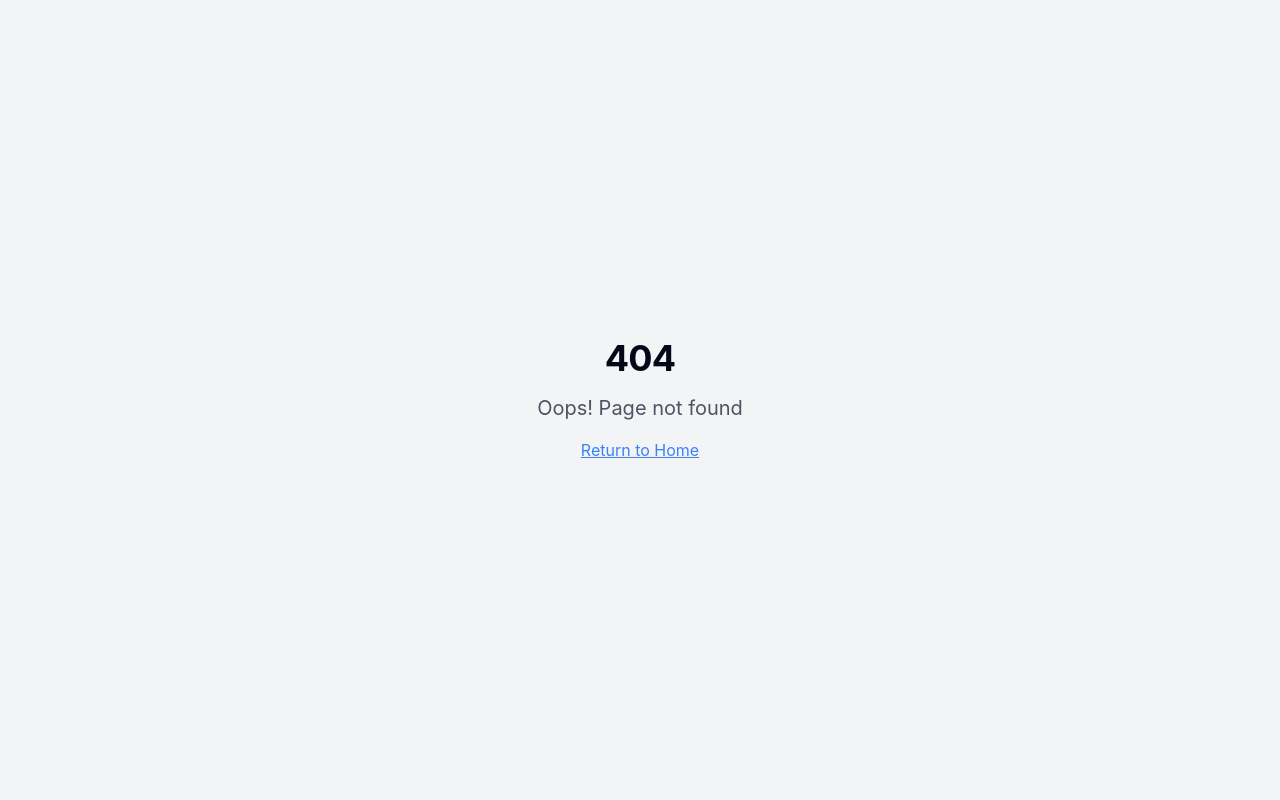
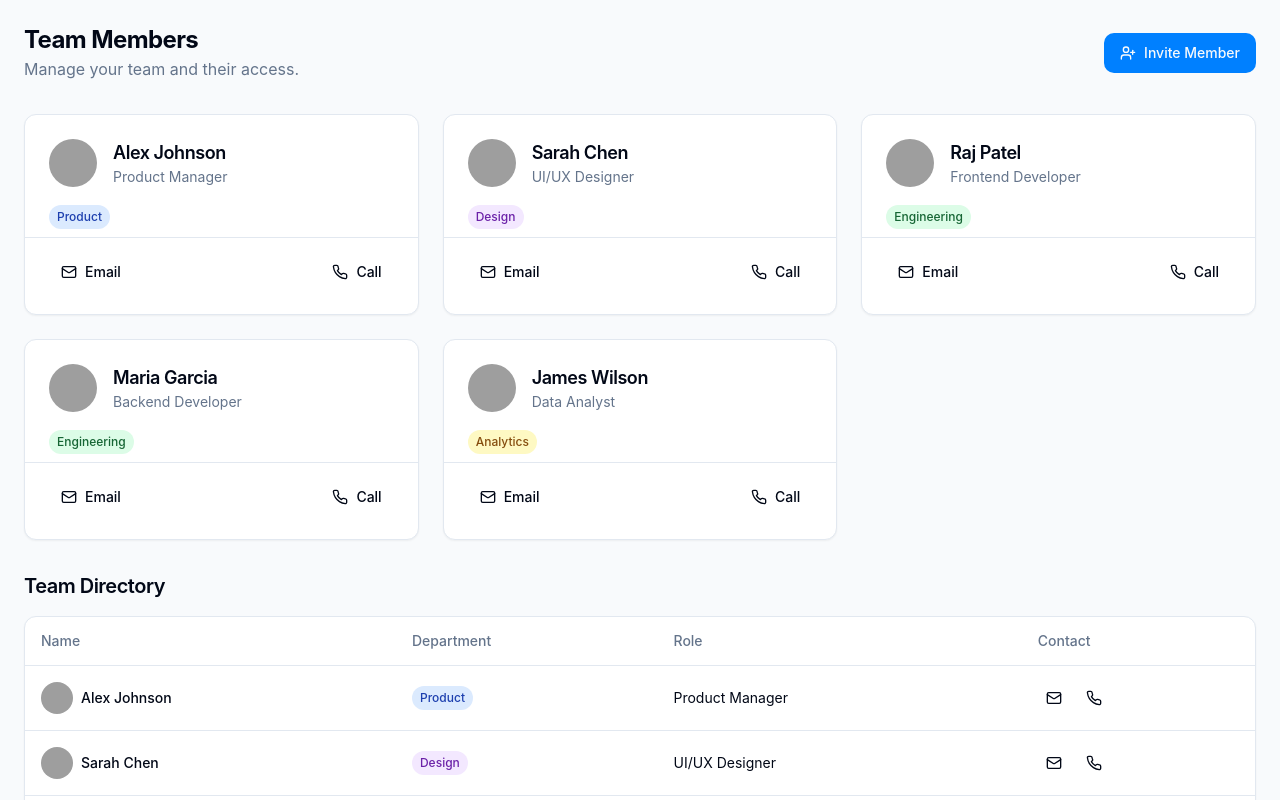
Before and after one commit to anshul-jain-devx108/WeHearU---AI-Driven-Feedback-Platform, a React (Vite) app: page /dashboard/team in a window 1280 px wide. Before the commit this address had no page. Shown: the top 800 px of the page. Built offline with nearby package versions, Linux system fonts and the light colour scheme; grey boxes are pictures that could not be loaded.

Commit message:
feat: Implement team feature
This commit implements the team feature, making it functional end-to-end.

```diff
--- a/src/App.tsx
+++ b/src/App.tsx
@@ -14,7 +14,7 @@ import Dashboard from "./pages/Dashboard/Dashboard";
 import Feedback from "./pages/Dashboard/Feedback";
 import Insights from "./pages/Dashboard/Insights";
 import Reports from "./pages/Dashboard/Reports";
-import Tea from "./pages/Dashboard/Tea";
+import Team from "./pages/Dashboard/Team";
 import Settings from "./pages/Settings/Settings";
 
 const queryClient = new QueryClient();
@@ -35,7 +35,7 @@ const App = () => (
               <Route path="/dashboard/feedback" element={<Feedback />} />
               <Route path="/dashboard/insights" element={<Insights />} />
               <Route path="/dashboard/reports" element={<Reports />} />
-              <Route path="/dashboard/tea" element={<Tea />} />
+              <Route path="/dashboard/team" element={<Team />} />
               <Route path="/settings" element={<Settings />} />
               <Route path="*" element={<NotFound />} />
             </Routes>
--- /dev/null
+++ b/src/pages/Dashboard/Team.tsx
@@ -0,0 +1,238 @@
+
+import React from 'react';
+import { Users, UserPlus, Mail, Phone } from 'lucide-react';
+import { Button } from '@/components/ui/button';
+import { Avatar, AvatarFallback, AvatarImage } from '@/components/ui/avatar';
+import { Card, CardContent, CardDescription, CardFooter, CardHeader, CardTitle } from '@/components/ui/card';
+import { Table, TableBody, TableCell, TableHead, TableHeader, TableRow } from '@/components/ui/table';
+import { Dialog, DialogContent, DialogDescription, DialogFooter, DialogHeader, DialogTitle, DialogTrigger } from '@/components/ui/dialog';
+import { useToast } from '@/hooks/use-toast';
+
+// Sample team data
+const teamMembers = [
+  {
+    id: 1,
+    name: 'Alex Johnson',
+    role: 'Product Manager',
+    email: 'alex@example.com',
+    phone: '+1 (555) 123-4567',
+    avatar: '/placeholder.svg',
+    department: 'Product',
+  },
+  {
+    id: 2,
+    name: 'Sarah Chen',
+    role: 'UI/UX Designer',
+    email: 'sarah@example.com',
+    phone: '+1 (555) 234-5678',
+    avatar: '/placeholder.svg',
+    department: 'Design',
+  },
+  {
+    id: 3,
+    name: 'Raj Patel',
+    role: 'Frontend Developer',
+    email: 'raj@example.com',
+    phone: '+1 (555) 345-6789',
+    avatar: '/placeholder.svg',
+    department: 'Engineering',
+  },
+  {
+    id: 4,
+    name: 'Maria Garcia',
+    role: 'Backend Developer',
+    email: 'maria@example.com',
+    phone: '+1 (555) 456-7890',
+    avatar: '/placeholder.svg',
+    department: 'Engineering',
+  },
+  {
+    id: 5,
+    name: 'James Wilson',
+    role: 'Data Analyst',
+    email: 'james@example.com',
+    phone: '+1 (555) 567-8901',
+    avatar: '/placeholder.svg',
+    department: 'Analytics',
+  },
+];
+
+// Department colors for badges
+const departmentColors: Record<string, string> = {
+  'Product': 'bg-blue-100 text-blue-800',
+  'Design': 'bg-purple-100 text-purple-800',
+  'Engineering': 'bg-green-100 text-green-800',
+  'Analytics': 'bg-yellow-100 text-yellow-800',
+  'Marketing': 'bg-pink-100 text-pink-800',
+};
+
+const TeamMemberCard: React.FC<{ member: typeof teamMembers[0] }> = ({ member }) => {
+  return (
+    <Card className="overflow-hidden transition-all hover:shadow-md">
+      <CardHeader className="pb-2">
+        <div className="flex items-center gap-4">
+          <Avatar className="h-12 w-12">
+            <AvatarImage src={member.avatar} alt={member.name} />
+            <AvatarFallback>{member.name.split(' ').map(n => n[0]).join('')}</AvatarFallback>
+          </Avatar>
+          <div>
+            <CardTitle className="text-lg">{member.name}</CardTitle>
+            <CardDescription className="text-sm">{member.role}</CardDescription>
+          </div>
+        </div>
+      </CardHeader>
+      <CardContent className="pb-2">
+        <div className="mt-2">
+          <span className={`inline-block px-2 py-1 text-xs font-medium rounded-full ${departmentColors[member.department]}`}>
+            {member.department}
+          </span>
+        </div>
+      </CardContent>
+      <CardFooter className="flex justify-between border-t pt-4">
+        <Button variant="ghost" size="sm" className="flex gap-2">
+          <Mail className="h-4 w-4" />
+          Email
+        </Button>
+        <Button variant="ghost" size="sm" className="flex gap-2">
+          <Phone className="h-4 w-4" />
+          Call
+        </Button>
+      </CardFooter>
+    </Card>
+  );
+};
+
+const Team: React.FC = () => {
+  const { toast } = useToast();
+
+  const handleInvite = () => {
+    toast({
+      title: "Invitation Sent",
+      description: "Team member invitation has been sent successfully.",
+    });
+  };
+
+  return (
+    <div className="p-6 space-y-8">
+      <div className="flex flex-col sm:flex-row justify-between items-start sm:items-center gap-4">
+        <div>
+          <h1 className="text-2xl font-bold tracking-tight">Team Members</h1>
+          <p className="text-muted-foreground">Manage your team and their access.</p>
+        </div>
+
+        <Dialog>
+          <DialogTrigger asChild>
+            <Button className="flex items-center gap-2">
+              <UserPlus className="h-4 w-4" />
+              Invite Member
+            </Button>
+          </DialogTrigger>
+          <DialogContent>
+            <DialogHeader>
+              <DialogTitle>Invite Team Member</DialogTitle>
+              <DialogDescription>
+                Send an invitation email to add a new team member.
+              </DialogDescription>
+            </DialogHeader>
+            <div className="grid gap-4 py-4">
+              <div className="grid grid-cols-4 items-center gap-4">
+                <label htmlFor="name" className="text-right">
+                  Name
+                </label>
+                <input
+                  id="name"
+                  className="col-span-3 p-2 border rounded"
+                  placeholder="John Doe"
+                />
+              </div>
+              <div className="grid grid-cols-4 items-center gap-4">
+                <label htmlFor="email" className="text-right">
+                  Email
+                </label>
+                <input
+                  id="email"
+                  className="col-span-3 p-2 border rounded"
+                  placeholder="john@example.com"
+                />
+              </div>
+              <div className="grid grid-cols-4 items-center gap-4">
+                <label htmlFor="role" className="text-right">
+                  Role
+                </label>
+                <select
+                  id="role"
+                  className="col-span-3 p-2 border rounded"
+                >
+                  <option value="">Select a role</option>
+                  <option value="admin">Admin</option>
+                  <option value="member">Member</option>
+                  <option value="viewer">Viewer</option>
+                </select>
+              </div>
+            </div>
+            <DialogFooter>
+              <Button onClick={handleInvite}>Send Invitation</Button>
+            </DialogFooter>
+          </DialogContent>
+        </Dialog>
+      </div>
+
+      <div className="grid grid-cols-1 md:grid-cols-2 lg:grid-cols-3 gap-6">
+        {teamMembers.map((member) => (
+          <TeamMemberCard key={member.id} member={member} />
+        ))}
+      </div>
+
+      <div className="mt-12">
+        <h2 className="text-xl font-semibold mb-4">Team Directory</h2>
+        <Card>
+          <CardContent className="p-0">
+            <Table>
+              <TableHeader>
+                <TableRow>
+                  <TableHead>Name</TableHead>
+                  <TableHead>Department</TableHead>
+                  <TableHead>Role</TableHead>
+                  <TableHead>Contact</TableHead>
+                </TableRow>
+              </TableHeader>
+              <TableBody>
+                {teamMembers.map((member) => (
+                  <TableRow key={member.id}>
+                    <TableCell className="font-medium">
+                      <div className="flex items-center gap-2">
+                        <Avatar className="h-8 w-8">
+                          <AvatarImage src={member.avatar} alt={member.name} />
+                          <AvatarFallback>{member.name.split(' ').map(n => n[0]).join('')}</AvatarFallback>
+                        </Avatar>
+                        {member.name}
+                      </div>
+                    </TableCell>
+                    <TableCell>
+                      <span className={`inline-block px-2 py-1 text-xs font-medium rounded-full ${departmentColors[member.department]}`}>
+                        {member.department}
+                      </span>
+                    </TableCell>
+                    <TableCell>{member.role}</TableCell>
+                    <TableCell>
+                      <div className="flex items-center gap-2">
+                        <Button variant="ghost" size="sm" className="h-8 w-8 p-0">
+                          <Mail className="h-4 w-4" />
+                        </Button>
+                        <Button variant="ghost" size="sm" className="h-8 w-8 p-0">
+                          <Phone className="h-4 w-4" />
+                        </Button>
+                      </div>
+                    </TableCell>
+                  </TableRow>
+                ))}
+              </TableBody>
+            </Table>
+          </CardContent>
+        </Card>
+      </div>
+    </div>
+  );
+};
+
+export default Team;
```
